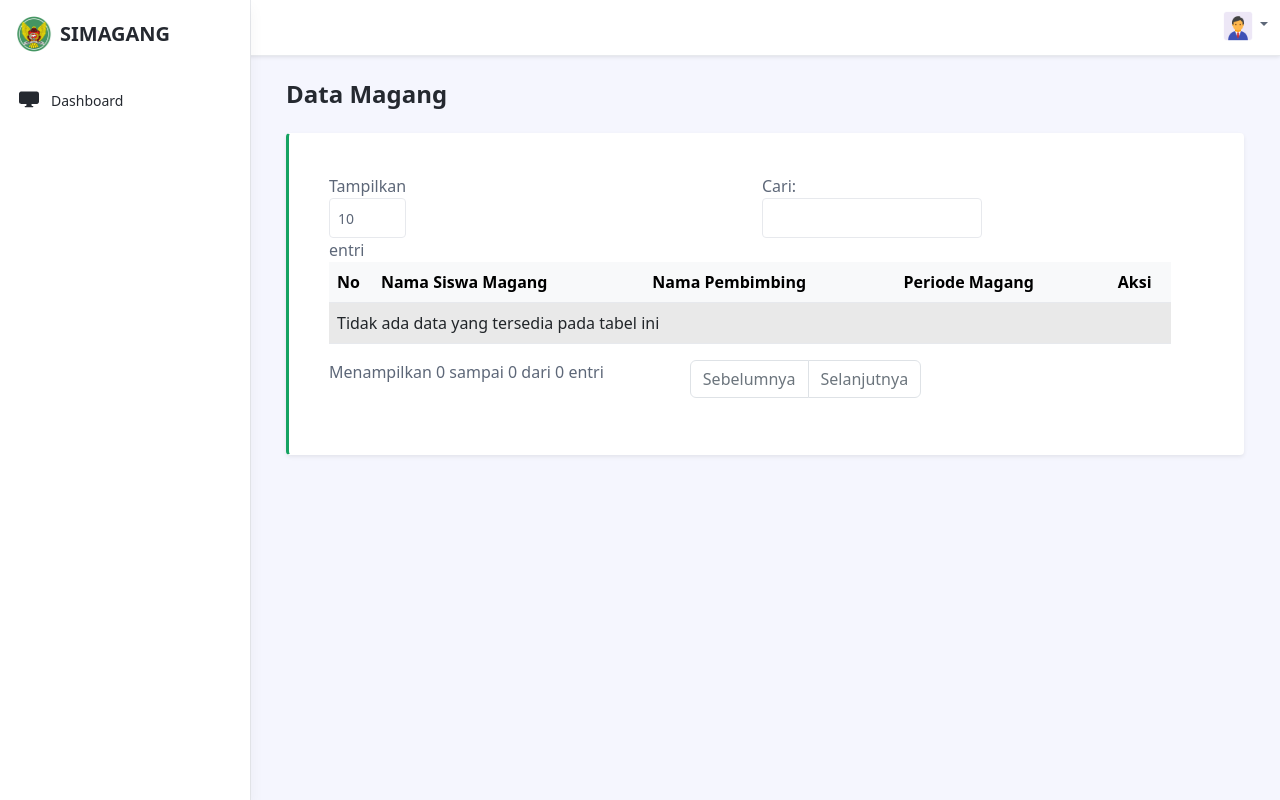
After one commit to ngeline/penerimaanmagang, a CodeIgniter 4 app: template app/Views/pembimbing/magang/index.php in a window 1280 px wide. The commit adds this page. Run offline with PHP 8.4 and a stand-in for CodeIgniter, Linux system fonts and the light colour scheme; the template is opened without the code that fills it, so the values that code supplies are empty; some libraries are stand-ins or nearby versions.

Commit message:
pembimbing bagian magang

```diff
--- a/app/Config/Routes.php
+++ b/app/Config/Routes.php
@@ -91,6 +91,7 @@ $routes->group('', ['filter' => 'AuthFilter'], function ($routes) {
         $routes->post('profile/update', 'ProfileController::updateProfilePembimbing');
 
         $routes->get('siswa', 'SiswaController::indexPembimbing');
+        $routes->get('magang', 'MagangController::indexPembimbing');
     });
 });
 
--- a/app/Views/layouts/sidebar.php
+++ b/app/Views/layouts/sidebar.php
@@ -167,7 +167,7 @@
                     </li>
                     <li class="nav-item">
                         <!--//Bootstrap Icons: https://icons.getbootstrap.com/ -->
-                        <a class="nav-link <?= ($activePage == 'pembimbingMagang') ? 'active' : '' ?>" href="index.html">
+                        <a class="nav-link <?= ($activePage == 'pembimbingMagang') ? 'active' : '' ?>" href="<?= base_url('pembimbing/magang') ?>">
                             <span class="nav-icon">
                                 <svg xmlns="http://www.w3.org/2000/svg" width="16" height="16" fill="currentColor" class="bi bi-file-earmark-person-fill" viewBox="0 0 16 16">
                                     <path d="M9.293 0H4a2 2 0 0 0-2 2v12a2 2 0 0 0 2 2h8a2 2 0 0 0 2-2V4.707A1 1 0 0 0 13.707 4L10 .293A1 1 0 0 0 9.293 0zM9.5 3.5v-2l3 3h-2a1 1 0 0 1-1-1zM11 8a3 3 0 1 1-6 0 3 3 0 0 1 6 0zm2 5.755V14a1 1 0 0 1-1 1H4a1 1 0 0 1-1-1v-.245S4 12 8 12s5 1.755 5 1.755z" />
--- /dev/null
+++ b/app/Views/pembimbing/magang/index.php
@@ -0,0 +1,149 @@
+<?php $this->extend('layouts/portal') ?>
+
+<?php $this->section('content') ?>
+<h1 class="app-page-title">Data Magang</h1>
+
+<div class="app-card alert alert-dismissible shadow-sm mb-4 border-left-decoration">
+    <div class="inner">
+        <div class="app-card-body p-3 p-lg-4">
+            <!-- <h3 class="mb-3">Welcome, developer!</h3> -->
+            <div class="row gx-5 gy-3">
+                <div class="col-12 col-lg-12">
+                    <div class="table-responsive ">
+                        <table class="table table-striped w-100" id="Tables">
+                            <thead class="table-light">
+                                <th>No</th>
+                                <th>Nama Siswa Magang</th>
+                                <th>Nama Pembimbing</th>
+                                <th>Periode Magang</th>
+                                <th>Aksi</th>
+                            </thead>
+                            <tbody>
+                                <?php $no = 1; ?>
+                                <?php foreach ($list as $row) : ?>
+                                    <tr>
+                                        <td><?php echo $no++ ?></td>
+                                        <td><?= $row['nama_siswa'] ?></td>
+                                        <td><?= $row['nama_pembimbing'] ?></td>
+                                        <td><?= date_format(new DateTime($row['tanggal_mulai']), 'd/m/Y'); ?> - <?= date_format(new DateTime($row['tanggal_selesai']), 'd/m/Y'); ?></td>
+                                        <td>
+                                            <button type="button" class="btn btn-info text-white" data-bs-toggle="modal" data-bs-target="#Detail<?php echo $no ?>">
+                                                Detail
+                                            </button>
+                                        </td>
+                                    </tr>
+
+                                    <!-- Modal Detail -->
+                                    <div class="modal fade" id="Detail<?php echo $no ?>" data-bs-backdrop="static" data-bs-keyboard="false" tabindex="-1" aria-labelledby="staticBackdropLabel" aria-hidden="true">
+                                        <div class="modal-dialog modal-lg">
+                                            <div class="modal-content">
+                                                <div class="modal-header bg-info">
+                                                    <h5 class="modal-title text-white" id="staticBackdropLabel">Form Edit Data</h5>
+                                                </div>
+                                                <div class="modal-body">
+                                                    <input type="hidden" name="id" value="<?= $row['id_magang'] ?>">
+                                                    <div class="row">
+                                                        <div class="mb-3 col-md-6">
+                                                            <label class="form-label">Status Magang</label>
+                                                            <input type="text" class="form-control" value="<?= $row['status_magang']; ?>" readonly>
+                                                        </div>
+                                                        <div class="mb-3 col-md-6">
+                                                            <label class="form-label">Periode Magang</label>
+                                                            <input type="text" class="form-control" value="<?= date_format(new DateTime($row['tanggal_mulai']), 'd/m/Y'); ?> - <?= date_format(new DateTime($row['tanggal_selesai']), 'd/m/Y'); ?>" readonly>
+                                                        </div>
+                                                        <div class="mb-3 col-md-6">
+                                                            <label class="form-label">Nama Siswa Magang</label>
+                                                            <input type="text" class="form-control" value="<?= $row['nama_siswa']; ?>" readonly>
+                                                        </div>
+                                                        <div class="mb-3 col-md-6">
+                                                            <label class="form-label">Jenis Kelamin</label>
+                                                            <input type="text" class="form-control" value="<?= ($row['jenis_kelamin'] == 'l') ? 'Laki-laki' : 'Perempuan'; ?>" readonly>
+                                                        </div>
+                                                        <div class="mb-3 col-md-6">
+                                                            <label class="form-label">Email</label>
+                                                            <input type="email" class="form-control" value="<?= $row['email']; ?>" readonly>
+                                                        </div>
+                                                        <div class="mb-3 col-md-6">
+                                                            <label class="form-label">Telepon</label>
+                                                            <input type="number" class="form-control" value="<?= $row['telepon']; ?>" readonly>
+                                                        </div>
+                                                        <div class="mb-3 col-md-12">
+                                                            <label class="form-label">Alamat</label>
+                                                            <textarea rows="10" class="form-control" readonly><?= $row['alamat']; ?></textarea>
+                                                        </div>
+                                                        <div class="mb-3 col-md-6">
+                                                            <label class="form-label">Jenjang Pendidikan</label>
+                                                            <input type="text" class="form-control" value="<?= $row['jenjang']; ?>" readonly>
+                                                        </div>
+                                                        <?php if ($row['jenjang'] === 'SLTA') : ?>
+                                                            <div class="mb-3 col-md-6">
+                                                                <label class="form-label">Jurusan</label>
+                                                                <input id="jurusan" type="text" class="form-control" value="<?= $row['jurusan']; ?>" readonly>
+                                                            </div>
+                                                            <div class="mb-3 col-md-6">
+                                                                <label class="form-label">Kelas</label>
+                                                                <input id="kelas" type="number" class="form-control" value="<?= $row['kelas']; ?>" readonly>
+                                                            </div>
+                                                            <div class="mb-3 col-md-6">
+                                                                <label class="form-label">Asal Sekolah</label>
+                                                                <input id="sekolah" type="text" class="form-control" value="<?= $row['asal_sekolah']; ?>" readonly>
+                                                            </div>
+                                                            <div class="mb-3 col-md-6">
+                                                                <label class="form-label">NISN</label>
+                                                                <input id="nisn" type="number" class="form-control" value="<?= $row['nisn']; ?>" readonly>
+                                                            </div>
+                                                        <?php endif; ?>
+                                                        <?php if ($row['jenjang'] === 'Perguruan Tinggi') : ?>
+                                                            <div class="mb-3 col-md-6">
+                                                                <label class="form-label">Prodi</label>
+                                                                <input id="prodi" type="text" class="form-control" value="<?= $row['prodi']; ?>" readonly>
+                                                            </div>
+                                                            <div class="mb-3 col-md-6">
+                                                                <label class="form-label">Jurusan</label>
+                                                                <input id="jurusan" type="text" class="form-control" value="<?= $row['jurusan']; ?>" readonly>
+                                                            </div>
+                                                            <div class="mb-3 col-md-6">
+                                                                <label class="form-label">Tingkat</label>
+                                                                <input id="tingkat" type="number" class="form-control" value="<?= $row['tingkat']; ?>" readonly>
+                                                            </div>
+                                                            <div class="mb-3 col-md-6">
+                                                                <label class="form-label">Perguruan Tinggi</label>
+                                                                <input id="perguruan" type="text" class="form-control" value="<?= $row['perguruan']; ?>" readonly>
+                                                            </div>
+                                                            <div class="mb-3 col-md-6">
+                                                                <label class="form-label">NIM</label>
+                                                                <input id="nim" type="number" class="form-control" value="<?= $row['nim']; ?>" readonly>
+                                                            </div>
+                                                        <?php endif; ?>
+                                                    </div>
+                                                </div>
+                                                <div class="modal-footer">
+                                                    <button type="button" class="btn btn-secondary" data-bs-dismiss="modal">Tutup</button>
+                                                </div>
+                                            </div>
+                                        </div>
+                                    </div>
+                                <?php endforeach; ?>
+                            </tbody>
+                        </table>
+                    </div>
+                </div>
+            </div><!--//row-->
+        </div><!--//app-card-body-->
+
+    </div><!--//inner-->
+</div><!--//app-card-->
+<?php $this->endSection() ?>
+
+<?php $this->section('js') ?>
+<script>
+    $(document).ready(function() {
+        /* Get data table */
+        var table = $('#Tables').DataTable({
+            oLanguage: {
+                sUrl: "<?= base_url('assets/template/dataTables/indonesian.json') ?>"
+            }
+        })
+    });
+</script>
+<?php $this->endSection() ?>
```
Also changed, not shown: app/Controllers/MagangController.php (+32 -1 lines).
